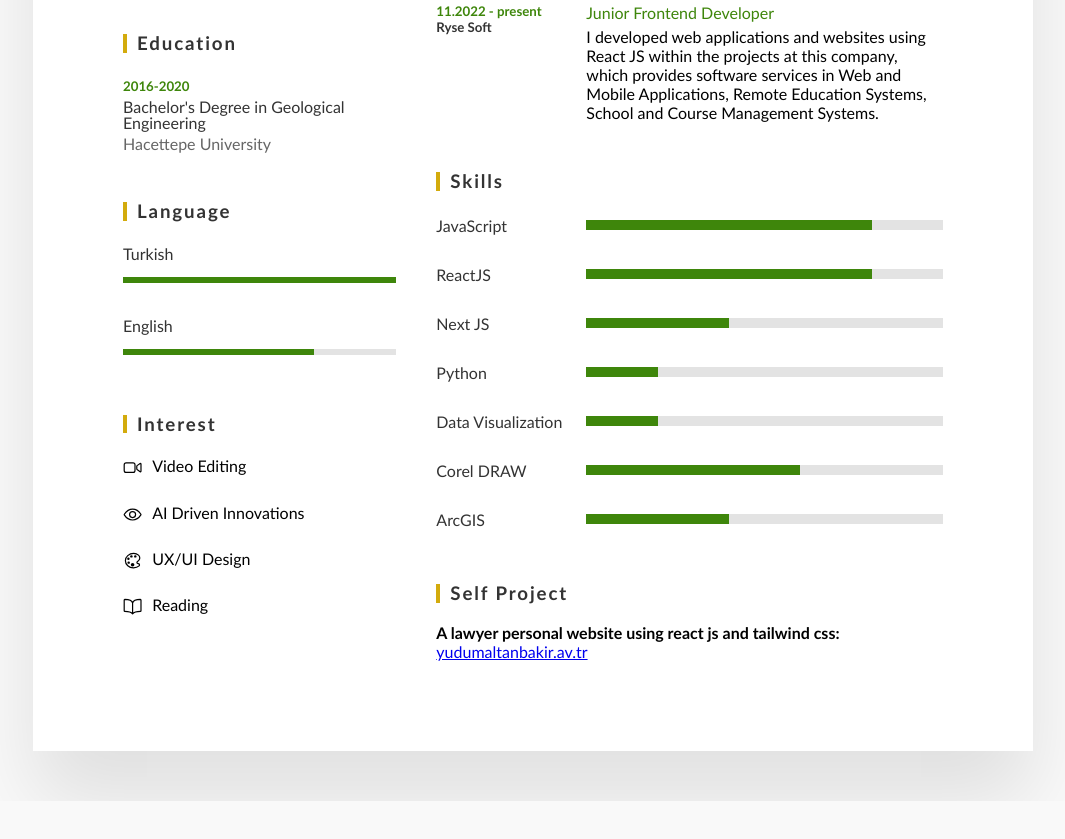
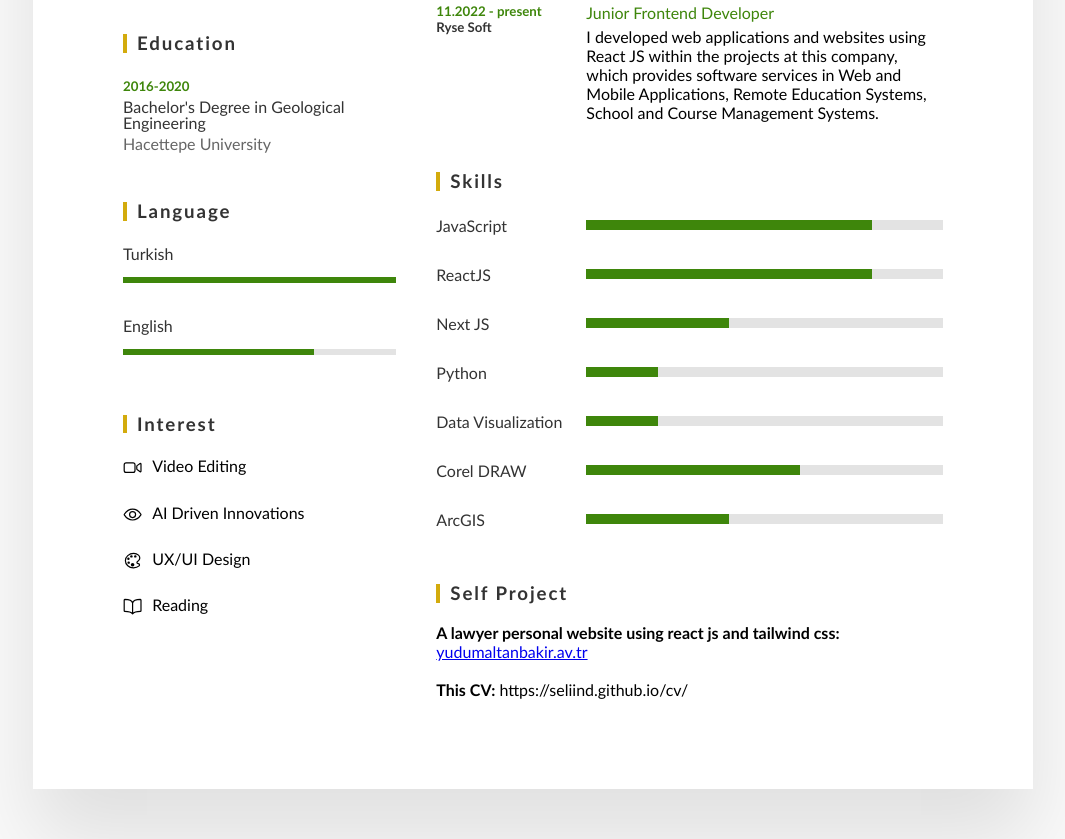
Before and after one commit to seliind/cv, a plain HTML site: page index.html in a window 1280 px wide. Shown: the part 621-1460 px from the top of the page, without its empty margins (107-1172 px from the left). Before the commit the page ends 1422 px from the top, so only its background shows below. Drawn offline with nearby package versions, Linux system fonts and the light colour scheme.

Commit message:
Update index.html

```diff
--- a/index.html
+++ b/index.html
@@ -195,6 +195,13 @@
                 >yudumaltanbakir.av.tr</a
               >
             </p>
+               <br/>
+            <p class="self_project">
+              <strong
+                >This CV:</strong
+              >
+              https://seliind.github.io/cv/
+            </p>
           </div>
         </div>
       </div>
```
